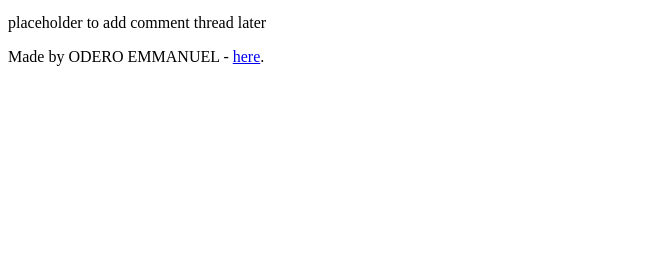
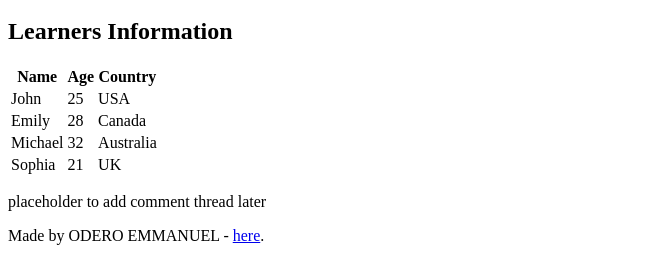
Before and after one commit to Odero2002/My_First_Portfolio, a plain HTML site: page html_basic/index.html in a window 1280 px wide. Shown: the part 539-800 px from the top of the page, without its empty margins (0-659 px from the left). Drawn offline with Linux system fonts and the light colour scheme.

Commit message:
table
table header, row and coloumn

```diff
--- a/html_basic/index.html
+++ b/html_basic/index.html
@@ -26,6 +26,42 @@
             <a href="https://www.alxafrica.com/" target="_blank">
                 <img src="https://i.ibb.co/gTDZZT8/ALX-Logo-07.png" alt="ALX Logo" width="200">
             </a>
+
+            <!-- Learners Table -->
+            <div>
+                <h2>Learners Information</h2>
+                <table>
+                    <thead>
+                        <tr>
+                            <th>Name</th>
+                            <th>Age</th>
+                            <th>Country</th>
+                        </tr>
+                    </thead>
+                    <tbody>
+                        <tr>
+                            <td>John</td>
+                            <td>25</td>
+                            <td>USA</td>
+                        </tr>
+                        <tr>
+                            <td>Emily</td>
+                            <td>28</td>
+                            <td>Canada</td>
+                        </tr>
+                        <tr>
+                            <td>Michael</td>
+                            <td>32</td>
+                            <td>Australia</td>
+                        </tr>
+                        <tr>
+                            <td>Sophia</td>
+                            <td>21</td>
+                            <td>UK</td>
+                        </tr>
+                    </tbody>
+                </table>
+            </div>
         </article>
         <aside>
             <p>placeholder to add comment thread later</p>
```
